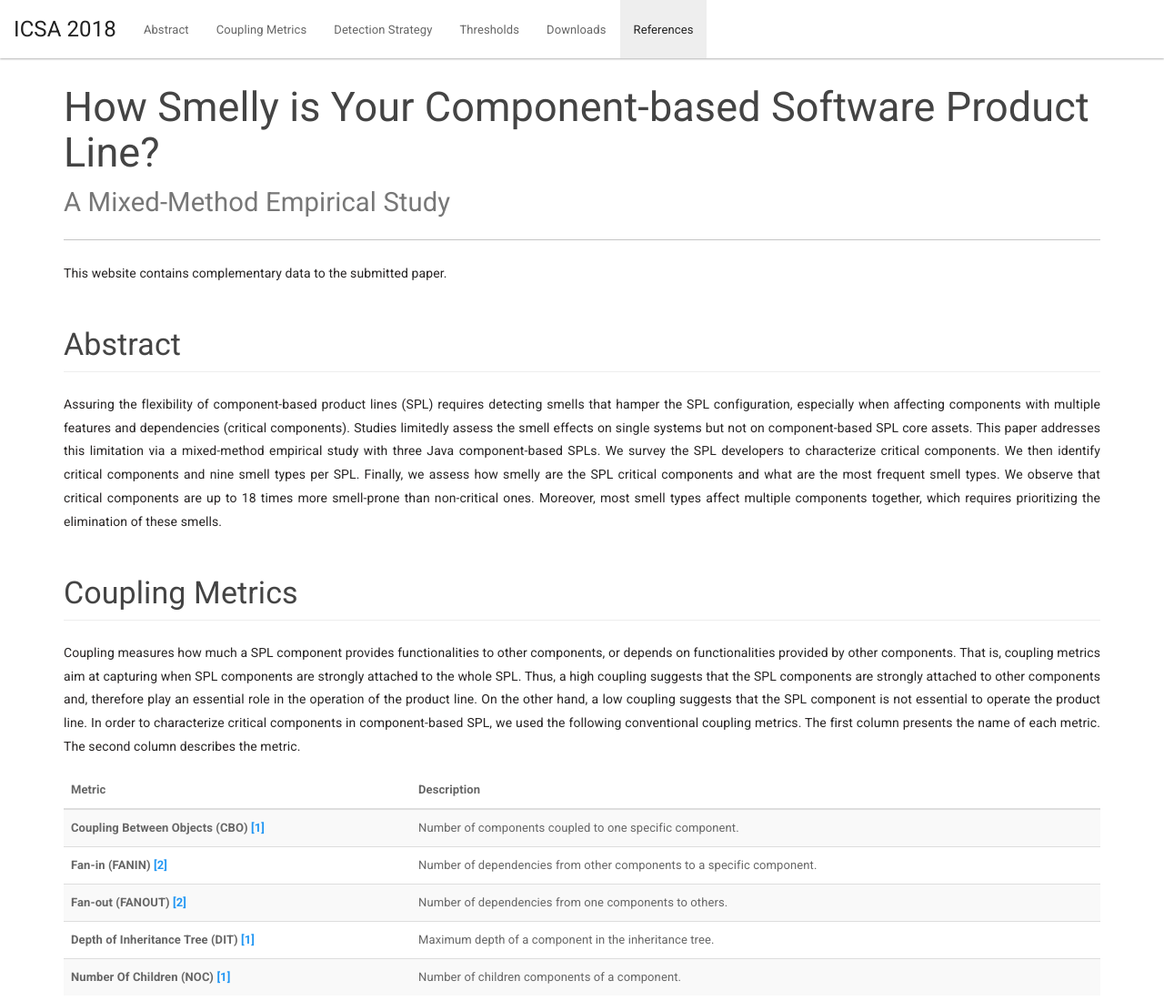
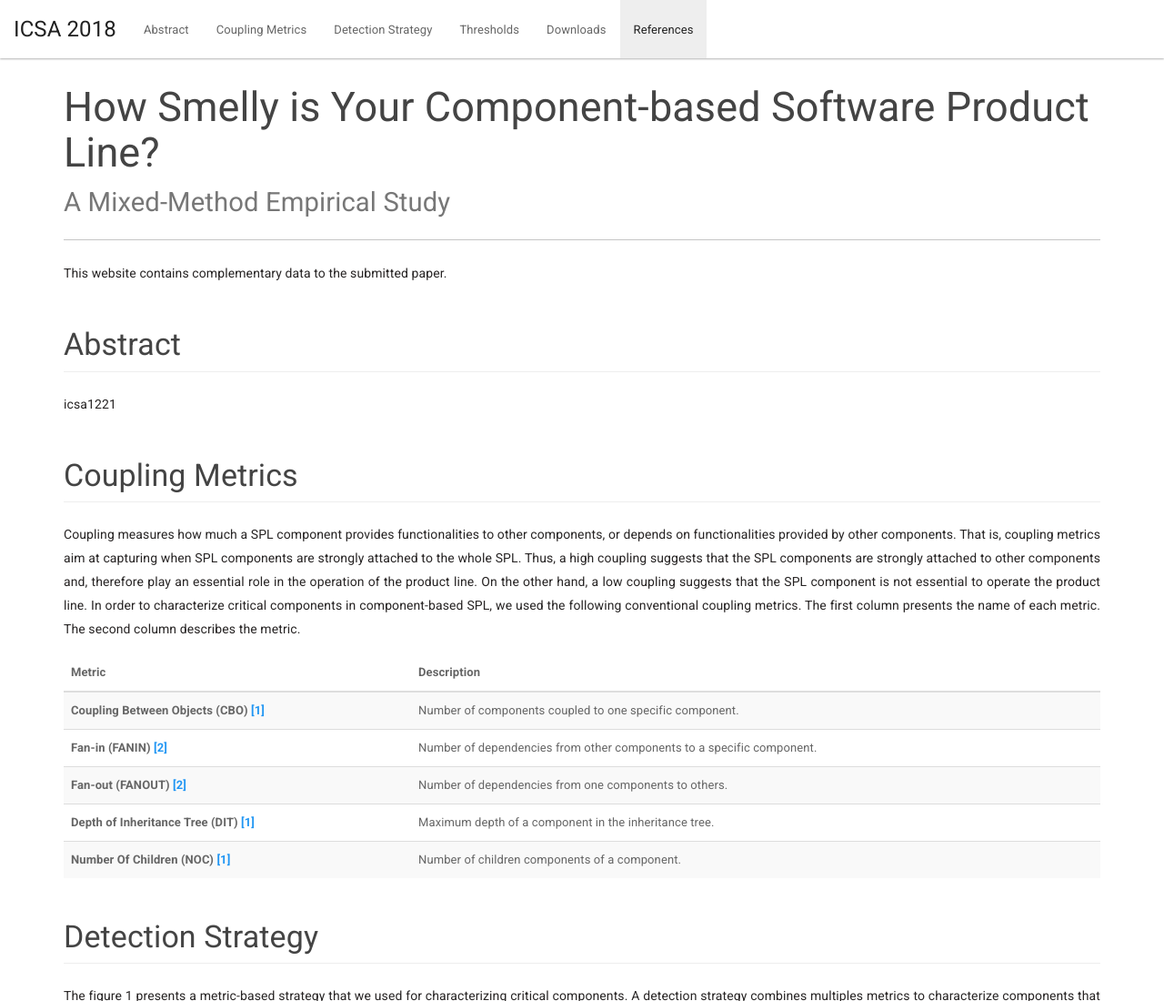
Before and after one commit to benedicteagbachi/MasterDissertationCompanion, a plain HTML site: page index.html in a window 1280 px wide. Shown: the top 1100 px of the page at 91% size. Drawn offline with Linux system fonts and the light colour scheme.

Commit message:
update abstract

```diff
--- a/index.html
+++ b/index.html
@@ -69,21 +69,7 @@
 		paper.</p>
 
 		<h3 id="abstract" class="page-header">Abstract</h3>
-		<p class="text-justify">Assuring the flexibility of
-			component-based product lines (SPL) requires detecting smells that
-			hamper the SPL configuration, especially when affecting components
-			with multiple features and dependencies (critical components).
-			Studies limitedly assess the smell effects on single systems but not
-			on component-based SPL core assets. This paper addresses this
-			limitation via a mixed-method empirical study with three Java
-			component-based SPLs. We survey the SPL developers to characterize
-			critical components. We then identify critical components and nine
-			smell types per SPL. Finally, we assess how smelly are the SPL
-			critical components and what are the most frequent smell types. We
-			observe that critical components are up to 18 times more smell-prone
-			than non-critical ones. Moreover, most smell types affect multiple
-			components together, which requires prioritizing the elimination of
-			these smells.</p>
+		<p class="text-justify">icsa1221</p>
 
 
 		<h3 id="qualitymetrics" class="page-header">Coupling
```
